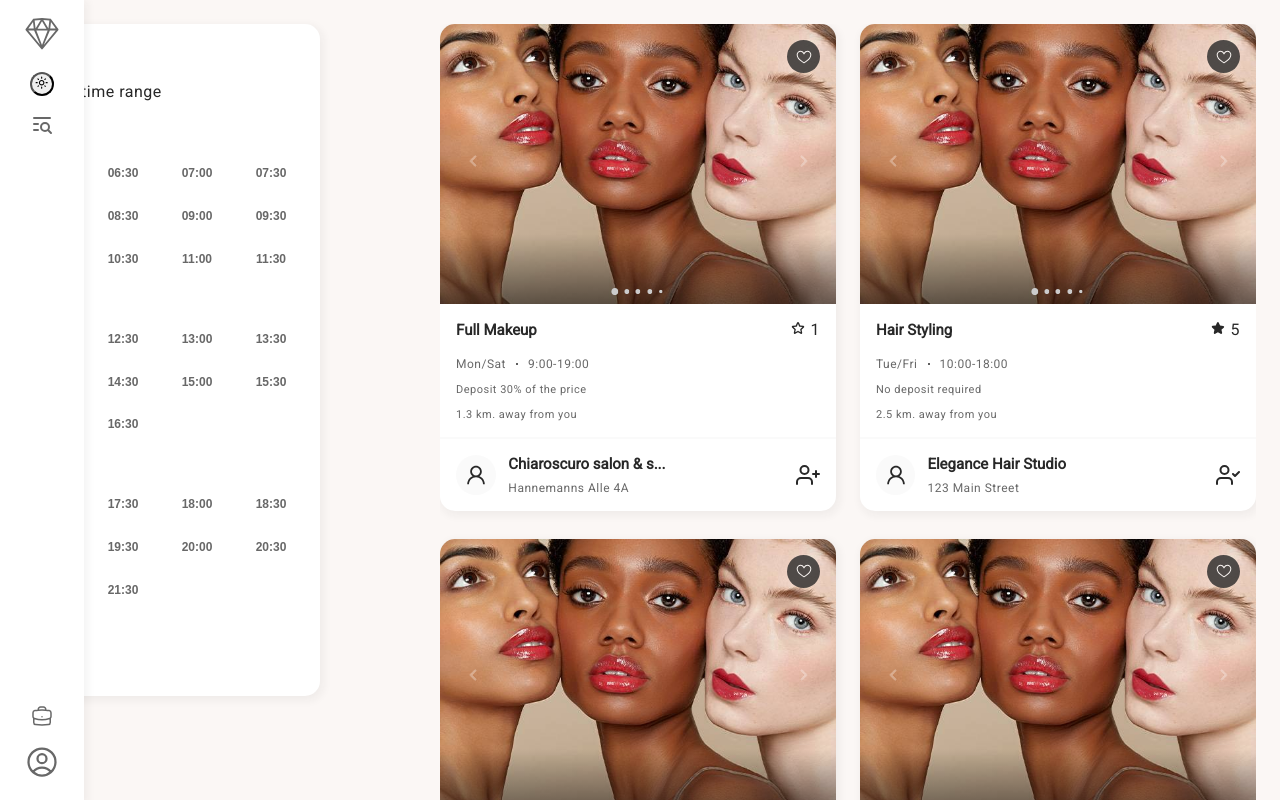
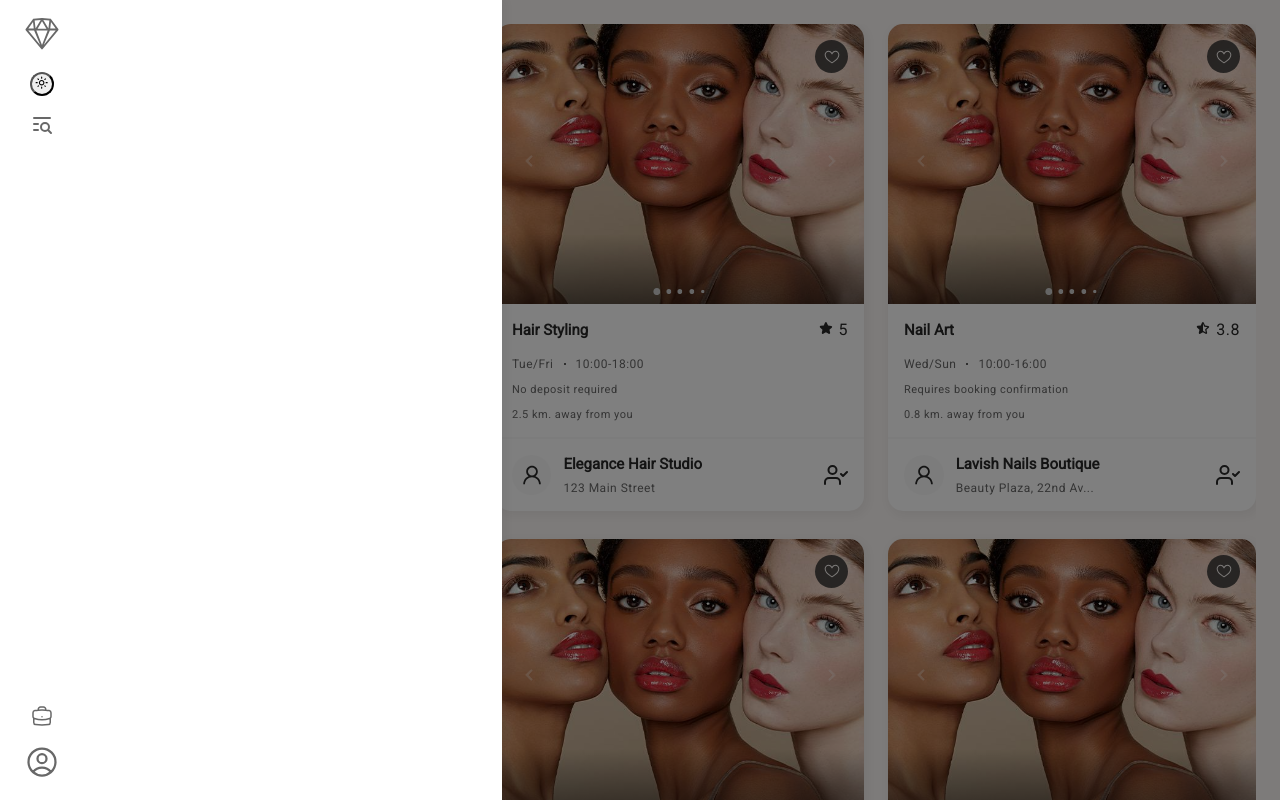
Before and after one commit to osampilona/hypen, a Next.js app: page / in a window 1280 px wide. Both pictures are taken after a click on the icon 42 px from the left and 124 px from the top of the page. Built offline with nearby package versions, Linux system fonts and the light colour scheme.

Commit message:
Overlay adjustment

```diff
--- a/src/components/BigScreenNavigation/BigScreenNavigation.tsx
+++ b/src/components/BigScreenNavigation/BigScreenNavigation.tsx
@@ -8,7 +8,8 @@ import { MdOutlineDarkMode, MdOutlineLightMode } from "react-icons/md";
 import { toggleTheme } from "@/lib/features/theme/theme";
 import { TbListSearch } from "react-icons/tb";
 import FilterCard from "@/components/FilterCard/FilterCard";
-import { useEffect, useState } from "react";
+import { SetStateAction, useEffect, useState } from "react";
+import Overlay from "../Overlay/Overlay";
 
 const BigScreenNavigation = () => {
   const currentTheme = useSelector(
@@ -70,10 +71,12 @@ const BigScreenNavigation = () => {
           </div>
         </div>
       </div>
-      <FilterCard
-        isVisible={filterCardVisible}
-        setIsVisible={setFilterCardVisible}
-      />
+      <Overlay show={filterCardVisible} onClose={toggleFilterCard}>
+        <FilterCard
+          isVisible={false}
+          setIsVisible={function (value: SetStateAction<boolean>): void {}}
+        />
+      </Overlay>
     </>
   );
 };
--- a/src/components/Overlay/Overlay.tsx
+++ b/src/components/Overlay/Overlay.tsx
@@ -1,3 +1,4 @@
+import React, { useEffect, useState } from "react";
 import overlay from "@/components/Overlay/overlay.module.scss";
 
 interface OverlayProps {
@@ -7,12 +8,31 @@ interface OverlayProps {
 }
 
 const Overlay: React.FC<OverlayProps> = ({ show, onClose, children }) => {
+  const [isVisible, setIsVisible] = useState(show);
+
+  useEffect(() => {
+    if (show) {
+      setIsVisible(true);
+    }
+  }, [show]);
+
+  const handleClose = () => {
+    if (isVisible) {
+      setIsVisible(false);
+      setTimeout(() => {
+        onClose();
+      }, 500); // Match the duration of the slideOut animation
+    }
+  };
+
   return (
-    show && (
+    (isVisible || show) && (
       <div
-        className={overlay.container}
+        className={`${overlay.container} ${
+          show ? overlay.slideIn : overlay.slideOut
+        }`}
         data-testid="overlay-container"
-        onClick={onClose}
+        onClick={handleClose}
       >
         <div
           className={overlay.content}
--- a/src/components/Overlay/overlay.module.scss
+++ b/src/components/Overlay/overlay.module.scss
@@ -1,15 +1,46 @@
+@keyframes slideIn {
+  from {
+    transform: translateX(-100%);
+  }
+  to {
+    transform: translateX(0);
+  }
+}
+
+@keyframes slideOut {
+  from {
+    transform: translateX(0);
+  }
+  to {
+    transform: translateX(-100%);
+  }
+}
+
 .container {
   position: fixed;
   top: 0;
   left: 0;
   width: 100%;
   height: 100%;
-  background: rgba(0, 0, 0, 0.5);
   display: flex;
-  justify-content: center;
-  align-items: flex-start;
-  margin-top: 5rem;
+  justify-content: flex-start;
+  align-items: center;
+  margin-left: 5rem;
   z-index: 1000;
+  overflow: hidden;
+
+  &.slideIn {
+    background: rgba(0, 0, 0, 0.5);
+    .content {
+      animation: slideIn 0.5s forwards;
+    }
+  }
+
+  &.slideOut {
+    .content {
+      animation: slideOut 0.5s forwards;
+    }
+  }
 }
 
 .content {
@@ -17,15 +48,9 @@
   align-items: center;
   justify-content: center;
   background-color: var(--items-bg-color);
-  padding: 40px 16px;
+  padding: 1rem;
   border-radius: 0;
   box-shadow: var(--box-shadow);
-  width: 100%;
-  margin-top: -4.5rem;
-
-  @include respond-to($breakpoint-lg, min) {
-    max-width: 600px;
-    border-radius: 50px;
-    padding: 20px;
-  }
+  width: 33%;
+  height: 100vh;
 }
```
